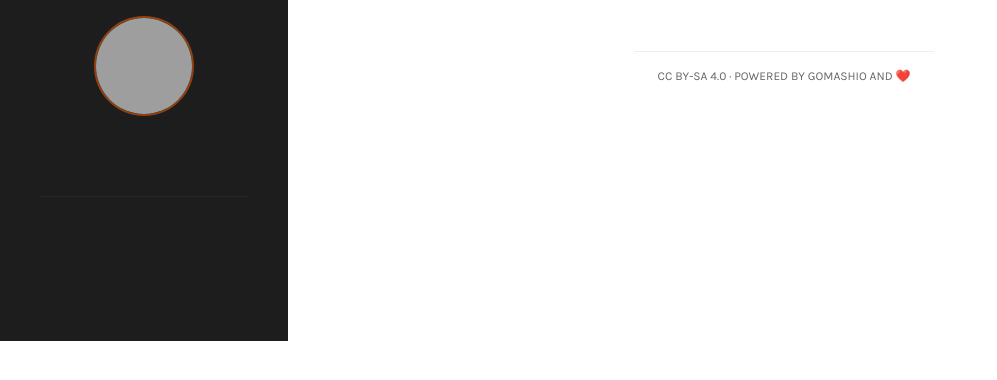
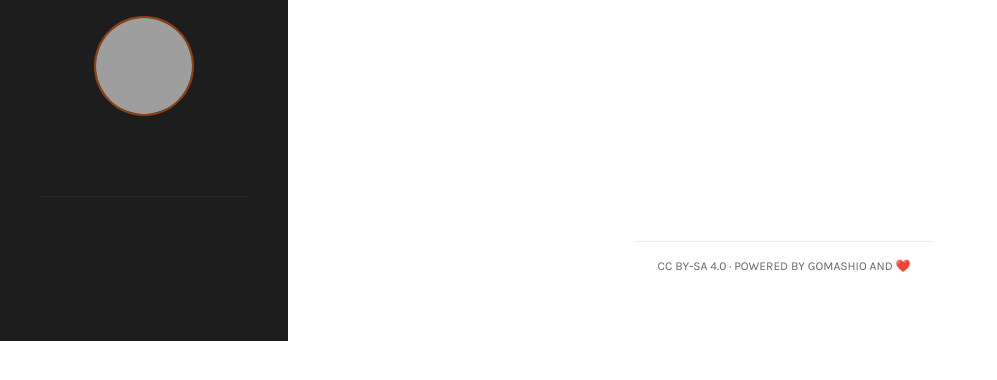
Before and after one commit to arischow/arisc.how, a Python web app: template frontend/templates/page.html in a window 1280 px wide. Shown: the top 380 px of the page, without its empty margins (0-997 px from the left). Run offline with Jinja, Linux system fonts and the light colour scheme; the template is opened without the code that fills it, so the values that code supplies are empty; style sheets or scripts are compiled from the project's sources; grey boxes are pictures that could not be loaded.

Commit message:
flex-grow: fill any available space

```diff
--- a/frontend/templates/base.html
+++ b/frontend/templates/base.html
@@ -41,8 +41,8 @@
       {% endwith %}
     </div>
   </div>
-  <div class="box-border flex-[2_2_12em]">
-    <main class="box-border px-[6vw] md:px-[6vw] py-[5vw] md:py-[2vw] overflow-auto">
+  <div class="box-border flex flex-col flex-[2_2_12em] px-[6vw] md:px-[6vw] lg:px-[12vw] py-[5vw] md:py-[2vw] lg:py-[4vw]">
+    <main class="grow box-border overflow-auto pb-[4vw]">
       {% block main %}{% endblock %}
     </main>
     {% include "footer.html" %}
```
